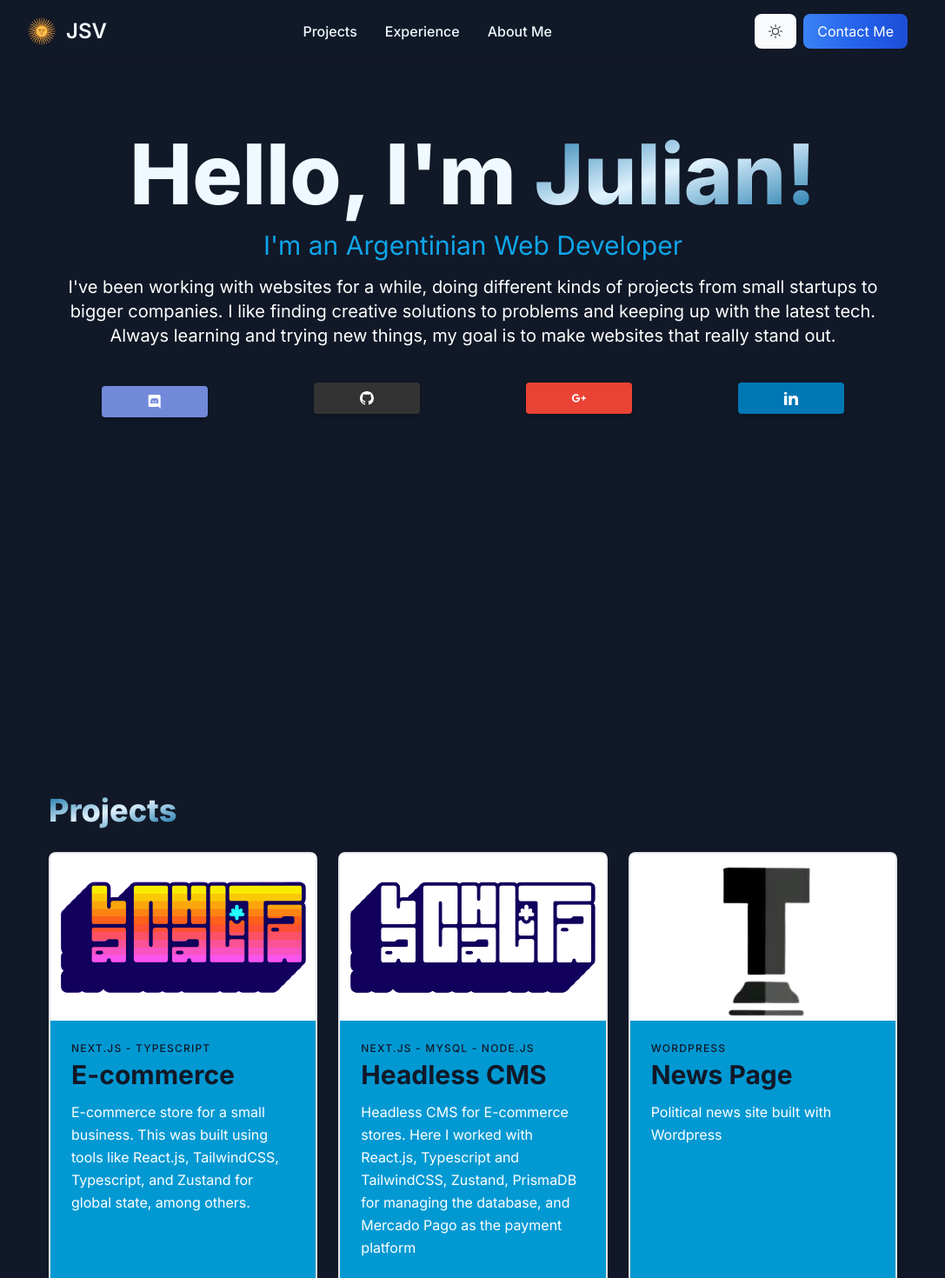
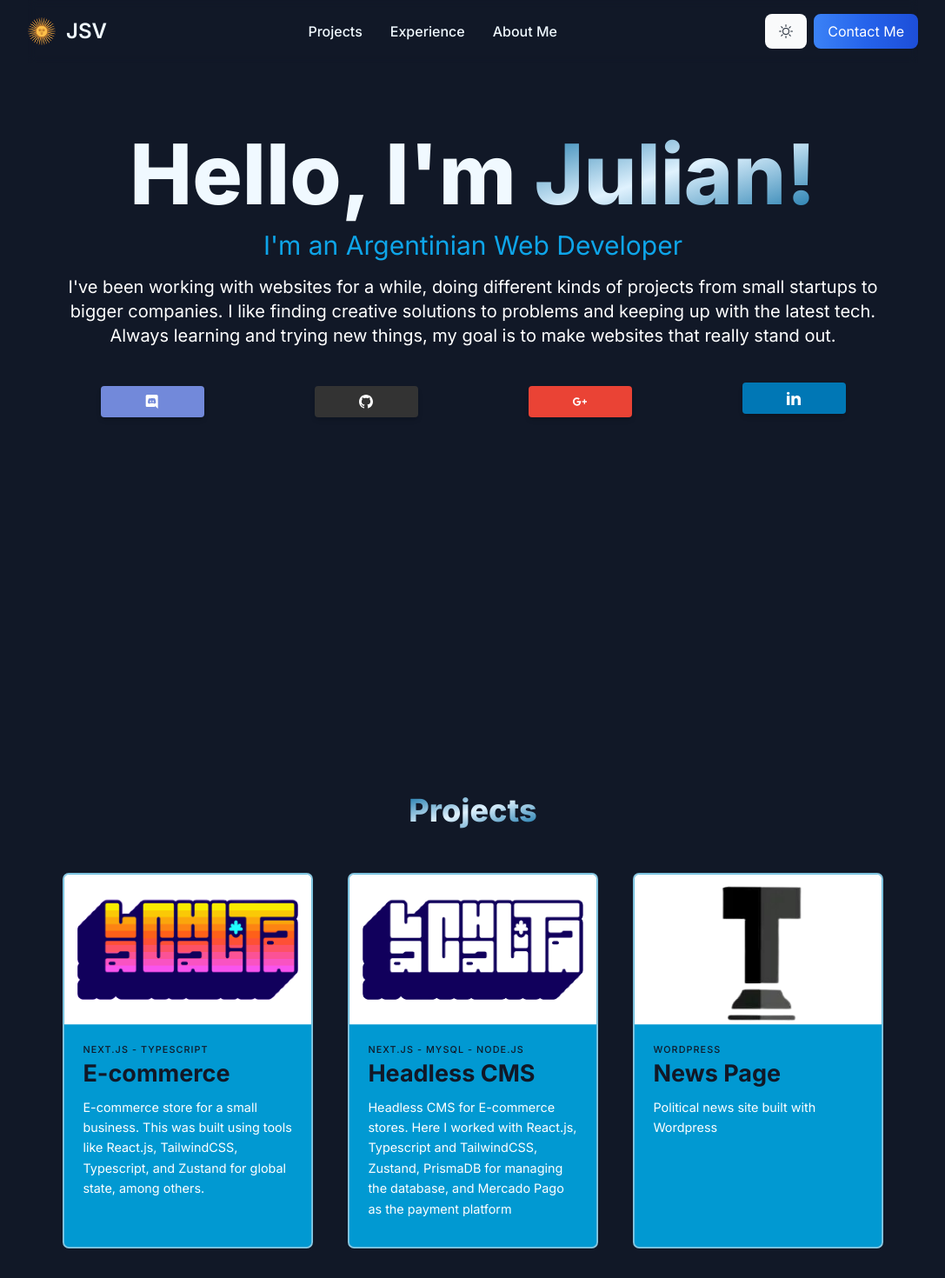
Before and after one commit to Juliansv/Juliansv, a Next.js app: page / in a window 1280 px wide. Shown: the top 1470 px of the page at 87% size, without its empty margins (96-1183 px from the left). Built offline with nearby package versions, Linux system fonts and the light colour scheme.

Commit message:
Fix some styles

```diff
--- a/app/components/contact-form.tsx
+++ b/app/components/contact-form.tsx
@@ -46,7 +46,7 @@ const ContactForm = ({ setEmail }: ContactFormProps) => {
   };
 
   return (
-    <div className={isLoading ? "opacity-40 w-1/2" : "w-1/2"}>
+    <div className={isLoading ? "opacity-40 w-2/3 md:w-1/2" : "w-2/3 md:w-1/2"}>
       <div className="pb-10 text-center">
         <h2 className="text-4xl font-bold text-sky-700">
           <span
--- a/app/components/header.tsx
+++ b/app/components/header.tsx
@@ -25,7 +25,7 @@ const Header = () => {
   ];
 
   return (
-    <header className="sticky z-10 top-0 flex items-center justify-between backdrop-blur-sm">
+    <header className="sticky top-0 z-10 px-4 backdrop-blur-sm md:px-0">
       <nav className="w-full border-gray-200">
         <div className="mx-auto flex max-w-screen-xl flex-wrap items-center justify-between py-4">
           <Link
@@ -75,7 +75,7 @@ const Header = () => {
               to="Contact"
               offset={-80}
               smooth={true}
-              className="before:ease relative mr-3 cursor-pointer overflow-hidden rounded-lg bg-gradient-to-r from-blue-500 via-blue-600 to-blue-700 px-4 py-2 text-white shadow-sm transition-all before:absolute before:right-0 before:top-0 before:h-12 before:w-6 before:translate-x-12 before:rotate-6 before:bg-white before:opacity-10 before:duration-700 hover:shadow-blue-700 hover:before:-translate-x-40"
+              className="before:ease relative cursor-pointer overflow-hidden rounded-lg bg-gradient-to-r from-blue-500 via-blue-600 to-blue-700 px-4 py-2 text-white shadow-sm transition-all before:absolute before:right-0 before:top-0 before:h-12 before:w-6 before:translate-x-12 before:rotate-6 before:bg-white before:opacity-10 before:duration-700 hover:shadow-blue-700 hover:before:-translate-x-40"
             >
               Contact Me
             </Link>
--- a/app/components/project-card.tsx
+++ b/app/components/project-card.tsx
@@ -10,14 +10,13 @@ interface ProjectCardProps {
 
 const ProjectCard: React.FC<ProjectCardProps> = ({ project }) => {
   return (
-    <Link href={project.url}>
-      <div className="cursor-pointer transition hover:scale-105 h-full bg-[#00a8e60d]/[.9] rounded-lg border-2">
-        <div className="h-full overflow-hidden  border-gray-200 border-opacity-60">
+    <Link href={project.url} className="scale-[0.9] transition hover:scale-[0.95]">
+      <div className="h-full max-w-sm m-auto cursor-pointer overflow-hidden rounded-lg border-2 border-gray-200 border-opacity-60 bg-[#00a8e60d]/[.9]  ">
         <Image
           className="bg- w-full bg-white object-none md:h-36 lg:h-48"
           src={project.image}
-            width={120}
-            height={120}
+          width={250}
+          height={250}
           alt="blog"
         />
         <div className=" p-6">
@@ -30,7 +29,6 @@ const ProjectCard: React.FC<ProjectCardProps> = ({ project }) => {
           <p className="mb-3 leading-relaxed">{project.content}</p>
         </div>
       </div>
-      </div>
     </Link>
   );
 };
--- a/app/components/projects-list.tsx
+++ b/app/components/projects-list.tsx
@@ -9,7 +9,7 @@ interface ProjectsListProps {
 const ProjectsList: React.FC<ProjectsListProps> = ({ data }) => {
   return (
     <section className="pt-6">
-      <h1 className=" text-4xl font-extrabold pb-2">
+      <h1 className=" pb-2 text-center text-4xl font-extrabold">
         <span
           className="bg-gradient-to-r from-sky-700 via-sky-600 to-sky-500 bg-clip-text text-transparent dark:bg-gradient-to-br dark:from-sky-700
         dark:via-sky-100 dark:to-sky-700"
@@ -17,7 +17,7 @@ const ProjectsList: React.FC<ProjectsListProps> = ({ data }) => {
           Projects
         </span>
       </h1>
-      <div className="mt-5 grid grid-cols-1 md:grid-cols-3 gap-6">
+      <div className="mt-5 grid grid-cols-1 gap-2 md:grid-cols-3">
         {data.map((project: Project) => (
           <ProjectCard project={project} key={project._id} />
         ))}
--- a/app/components/socials.tsx
+++ b/app/components/socials.tsx
@@ -2,7 +2,7 @@ import Link from "next/link";
 
 const Socials = () => {
   return (
-    <div className="mt-10 grid md:grid-cols-4">
+    <div className="mt-10 grid grid-col-1 gap-2 md:grid-cols-4">
       {/* Discord */}
       <button
         type="button"
@@ -28,7 +28,7 @@ const Socials = () => {
         type="button"
         data-te-ripple-init=""
         data-te-ripple-color="light"
-        className="m-auto mb-2 w-1/2 rounded bg-[#333] py-2.5 text-white shadow-md transition-all duration-300 before:inset-0 before:border-0 before:border-white before:duration-100 before:ease-linear hover:bg-white hover:text-[#333] hover:shadow-[#333] hover:before:border-[25px]"
+        className="m-auto w-1/2 rounded bg-[#333] py-2.5 text-white shadow-md transition-all duration-300 before:inset-0 before:border-0 before:border-white before:duration-100 before:ease-linear hover:bg-white hover:text-[#333] hover:shadow-[#333] hover:before:border-[25px]"
       >
         <Link href="https://github.com/juliansv">
           <svg
@@ -46,7 +46,7 @@ const Socials = () => {
         type="button"
         data-te-ripple-init=""
         data-te-ripple-color="light"
-        className="m-auto mb-2 w-1/2 rounded bg-[#ea4335] py-2.5 text-white shadow-md transition-all duration-300 before:inset-0 before:border-0 before:border-white before:duration-100 before:ease-linear hover:bg-white hover:text-[#ea4335] hover:shadow-[#ea4335] hover:before:border-[25px]"
+        className="m-auto w-1/2 rounded bg-[#ea4335] py-2.5 text-white shadow-md transition-all duration-300 before:inset-0 before:border-0 before:border-white before:duration-100 before:ease-linear hover:bg-white hover:text-[#ea4335] hover:shadow-[#ea4335] hover:before:border-[25px]"
       >
         <svg
           xmlns="http://www.w3.org/2000/svg"
```
Lines whose indentation alone changed are shown as unchanged.
